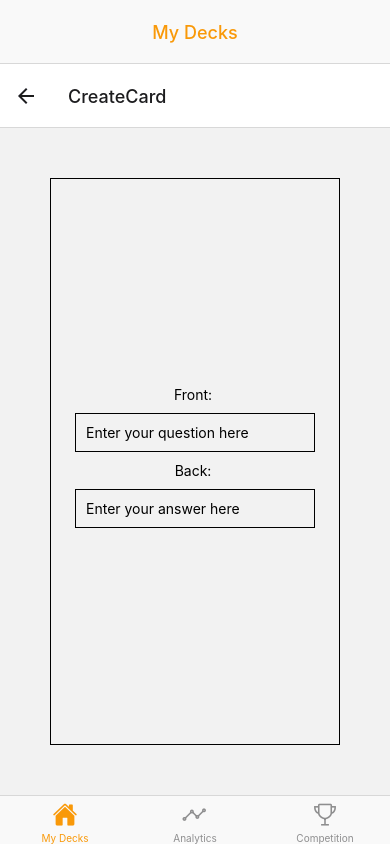
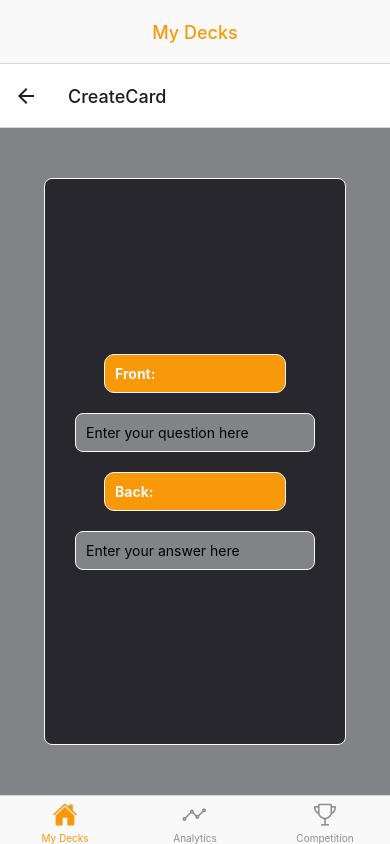
Before and after one commit to reemhd/DevCards-Frontend, a React Native app: screen /CreateCard in a window 390 px wide. Built offline with nearby package versions, Linux system fonts and the light colour scheme.

Commit message:
adds styling for createCard

```diff
--- a/components/CreateCard.jsx
+++ b/components/CreateCard.jsx
@@ -2,26 +2,28 @@ import React from "react";
 import { useState } from "react";
 import { Text, View, TextInput, StyleSheet } from "react-native";
 
-const CreateCard = ({ label }) => {
+const CreateCard = () => {
   const [cardFront, setCardFront] = useState("");
   const [cardBack, setCardBack] = useState("");
 
   return (
+    <View style={cardStyles.outer}>
       <View style={cardStyles.container}>
-      <Text style={label}>Front: </Text>
+        <Text style={cardStyles.label}>Front: </Text>
         <TextInput
           style={cardStyles.inputBox}
           placeholder="Enter your question here"
           value={cardFront}
           onChangeText={(text) => setCardFront(text)}
         />
-      <Text style={label}>Back: </Text>
+        <Text style={cardStyles.label}>Back: </Text>
         <TextInput
           style={cardStyles.inputBox}
           placeholder="Enter your answer here"
           value={cardBack}
           onChangeText={(text) => setCardBack(text)}
         />
+      </View>
     </View>
   );
 };
@@ -35,16 +37,38 @@ const cardStyles = StyleSheet.create({
     alignItems: "center",
     borderStyle: "solid",
     borderWidth: 1,
-    borderColor: "black",
+    borderColor: "#F9F9F9",
     margin: 50,
     padding: 20,
+    backgroundColor: "#27272D",
+    borderRadius: 8,
   },
   inputBox: {
     borderWidth: 1,
     borderStyle: "solid",
-    borderColor: "black",
+    borderColor: "#F9F9F9",
     padding: 10,
     margin: 10,
+    borderRadius: 8,
+    backgroundColor: "#818387",
+  },
+  label: {
+    fontWeight: "bold",
+    padding: 10,
+    elevation: 5,
+    backgroundColor: "#F99909",
+    color: "#F9F9F9",
+    alignItems: "center",
+    margin: 10,
+    width: "70%",
+    borderRadius: 10,
+    borderColor: "#F9F9F9",
+    borderWidth: 1,
+  },
+  outer: {
+    flex: 1,
+    backgroundColor: "#818387",
+    alignItems: "center",
   },
 });
 
--- a/components/CreateDeck.jsx
+++ b/components/CreateDeck.jsx
@@ -8,6 +8,7 @@ import {
 } from "react-native";
 import { useState } from "react";
 import CreateCard from "./CreateCard";
+import { MaterialCommunityIcons } from "@expo/vector-icons";
 
 const CreateDeck = () => {
   const [deckName, setDeckName] = useState("");
@@ -27,6 +28,11 @@ const CreateDeck = () => {
     <View style={createDeckStyles.container}>
       {!showCreateCard ? (
         <>
+          <MaterialCommunityIcons
+            name="cards-outline"
+            size={50}
+            color="#F9F9F9"
+          />
           <View style={createDeckStyles.label}>
             <View style={createDeckStyles.innerBorder}>
               <Text style={createDeckStyles.boldText}>Name</Text>
@@ -56,7 +62,7 @@ const CreateDeck = () => {
           </View>
         </>
       ) : (
-        <CreateCard label={createDeckStyles.label} />
+        <CreateCard />
       )}
     </View>
   );
@@ -68,7 +74,7 @@ const createDeckStyles = StyleSheet.create({
     // width: "100%",
     flex: 1,
     flexDirection: "column",
-    backgroundColor: "#4682B4",
+    backgroundColor: "#27272D",
     justifyContent: "center",
     alignItems: "center",
     alignContent: "stretch",
@@ -77,22 +83,27 @@ const createDeckStyles = StyleSheet.create({
     fontWeight: "bold",
     padding: 10,
     elevation: 5,
-    backgroundColor: "#F5F3E5",
-    color: "#4682B4",
+    backgroundColor: "#818387",
+    color: "#F9F9F9",
     alignItems: "center",
     margin: 10,
     width: "70%",
     borderRadius: 10,
+    borderColor: "#F9F9F9",
+    borderWidth: 1,
   },
   button: {
     fontWeight: "bold",
     padding: 10,
     elevation: 10,
-    backgroundColor: "#9381FF",
+    backgroundColor: "#F99909",
     alignItems: "center",
     margin: 10,
     width: "50%",
     borderRadius: 10,
+    shadowColor: "#F9F9F9",
+    shadowRadius: 10,
+    shadowOpacity: 0,
   },
   buttonText: {
     color: "#F5F3E5",
@@ -100,7 +111,7 @@ const createDeckStyles = StyleSheet.create({
     fontSize: 24,
   },
   innerBorder: {
-    borderColor: "#9381FF",
+    borderColor: "#F99909",
     borderWidth: 5,
     borderRadius: 10,
     padding: 5,
@@ -110,6 +121,7 @@ const createDeckStyles = StyleSheet.create({
   },
   boldText: {
     fontWeight: "bold",
+    color: "#F9F9F9",
   },
 });
 
```
Lines whose indentation alone changed are shown as unchanged.
